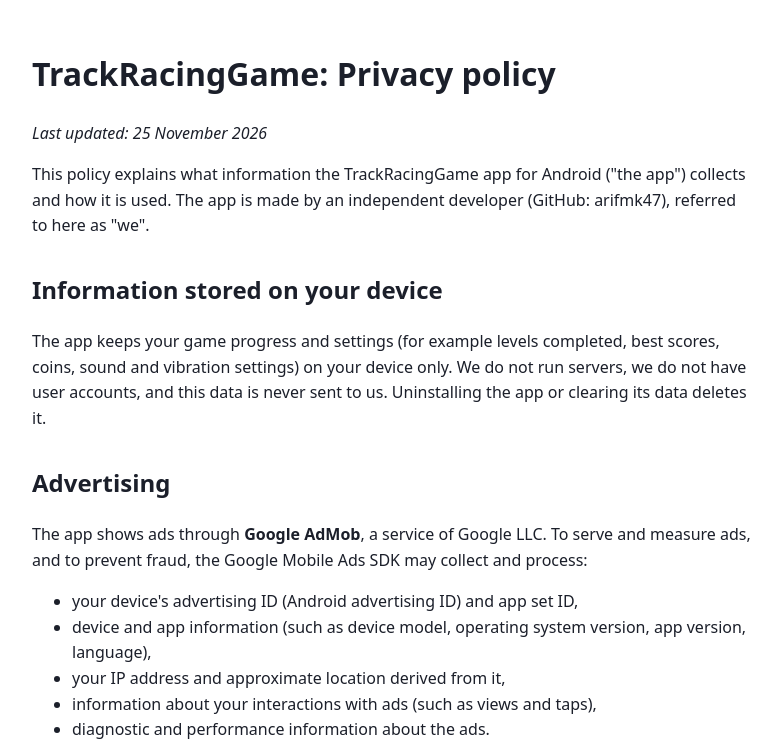
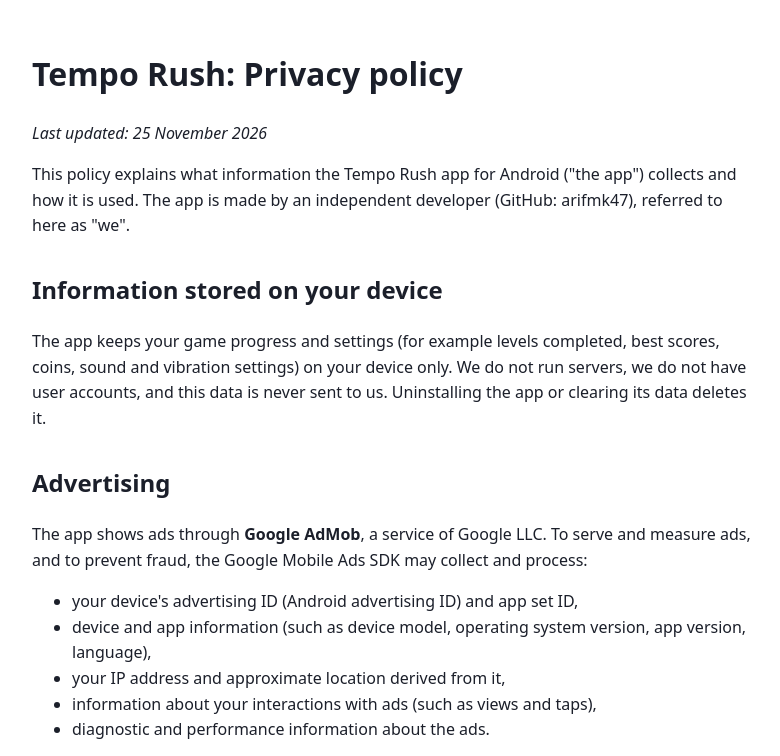
Before and after one commit to arifmk47/arifmk47.github.io, a plain HTML site: page trackracing/privacy-policy.html in a window 1280 px wide. Shown: the top 756 px of the page, without its empty margins (248-1028 px from the left). Drawn offline with Linux system fonts and the light colour scheme.

Commit message:
Rename the game to Tempo Rush on the site and privacy policy
Co-Authored-By: Claude Opus 5.5 <noreply@anthropic.com>

```diff
--- a/trackracing/privacy-policy.html
+++ b/trackracing/privacy-policy.html
@@ -1,9 +1,9 @@
-<!doctype html><html lang="en"><head><meta charset="utf-8"><meta name="viewport" content="width=device-width,initial-scale=1"><title>TrackRacingGame: Privacy policy</title>
+<!doctype html><html lang="en"><head><meta charset="utf-8"><meta name="viewport" content="width=device-width,initial-scale=1"><title>Tempo Rush: Privacy policy</title>
 <style>body{font-family:system-ui,sans-serif;max-width:720px;margin:3rem auto;padding:0 1rem;line-height:1.6;color:#1b1f2a}h2{margin-top:2rem}</style></head>
 <body>
-<h1>TrackRacingGame: Privacy policy</h1>
+<h1>Tempo Rush: Privacy policy</h1>
 <p><em>Last updated: 25 November 2026</em></p>
-<p>This policy explains what information the TrackRacingGame app for Android ("the app") collects and how it is used. The app is made by an independent developer (GitHub: arifmk47), referred to here as "we".</p>
+<p>This policy explains what information the Tempo Rush app for Android ("the app") collects and how it is used. The app is made by an independent developer (GitHub: arifmk47), referred to here as "we".</p>
 
 <h2>Information stored on your device</h2>
 <p>The app keeps your game progress and settings (for example levels completed, best scores, coins, sound and vibration settings) on your device only. We do not run servers, we do not have user accounts, and this data is never sent to us. Uninstalling the app or clearing its data deletes it.</p>
```
Also changed, not shown: index.html (+1 -1 lines), trackracing/index.html (+2 -2 lines).
